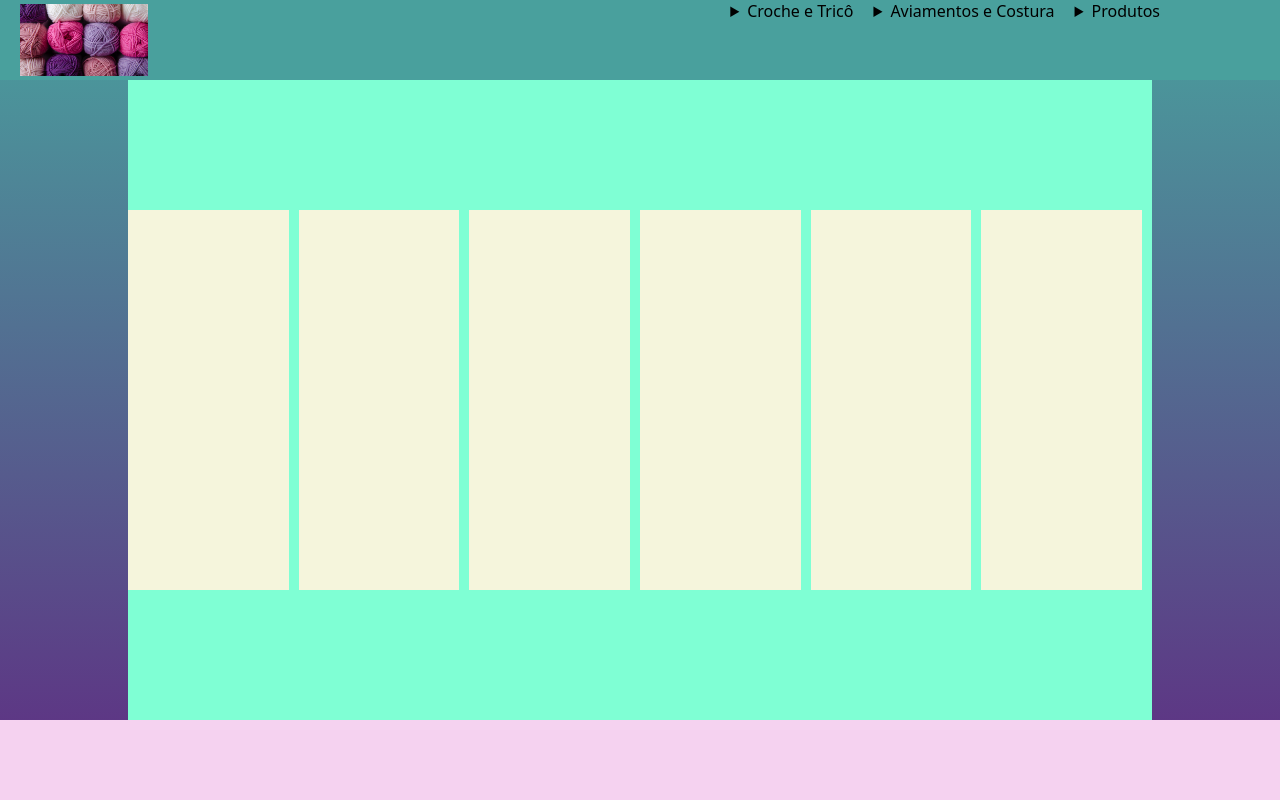
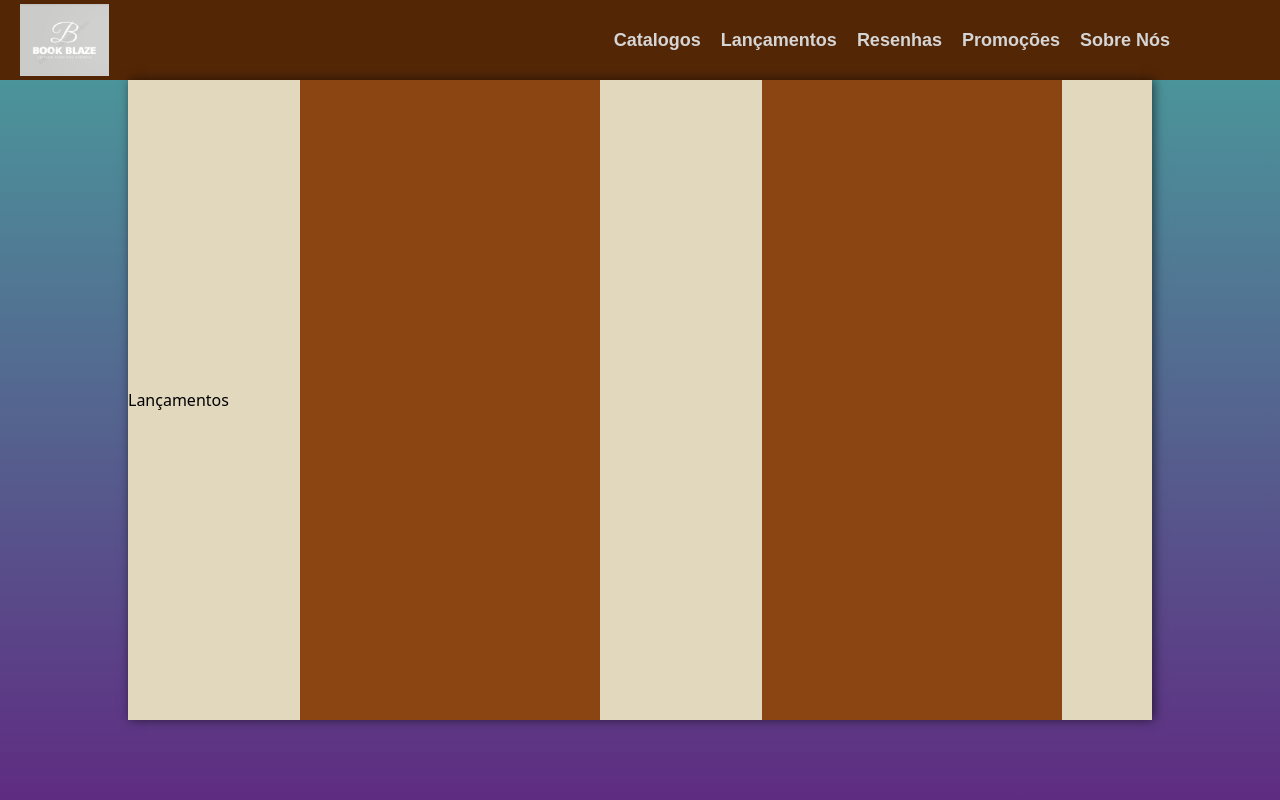
Before and after one commit to davipadilha19/Desenvolvimento-Front-end, a plain HTML site: page menu.html in a window 1280 px wide. Drawn offline with Linux system fonts and the light colour scheme.

Commit message:
Add files via upload

```diff
--- a/media-query.css
+++ b/media-query.css
@@ -61,6 +61,9 @@
     body{
         background-image: linear-gradient(to top, #5f2c82, #49a09d);
 
+    }
+    #bodyMenu{
+        background-color: #EFF5FB;
     }
 
     #login{
@@ -145,7 +148,7 @@
     }
 
     .navbar{
-        background-color: #49a09d;
+        background-color: #532606;
         height: 10vh;
         width: auto;
         display: flex;
@@ -155,28 +158,30 @@
         display: flex;
         justify-content: space-between;
         margin-right: 100px;
+        align-items: center;
     }
-    summary{
-        margin-right: 20px;
+    .bar > a{
+        margin-inline: 10px;
+        text-decoration: none;
+        color: rgb(213, 213, 213);
+        font-weight: 700;
+        font: bold 18px arial;
     }
-    .options:hover{
-        background-color: #f5d2f0;
-        width: 90vw;
-        height: 30vh;
-        position: absolute;
-        top: calc(10vh+20px);
-        left: 50px;
-        text-align: center;
-    }
-
     .menu{
-        background-color: aquamarine;
+        background-color: #e2d8be;
         height: 80vh;
         width: 80vw;
         margin: auto;
         display: flex;
         justify-content: center;
         align-items: center;
+        box-shadow: 2px 0px 10px rgba(0, 0, 0, 0.569);
+        overflow: hidden;
+    }
+    .div-cont{
+        display: flex;
+        flex-wrap: wrap;
+        justify-content: center;
 
     }
     .logo{
@@ -190,9 +195,9 @@
     }
 
     .container{
-        background-color: beige;
-        height: 380px;
-        width: 450px;
+        background-color: #8B4513;
+        height: 200px;
+        width: 300px;
         margin-right: 10px;
         /* display: inline-flex;
         flex-wrap: wrap;
@@ -204,8 +209,11 @@
         flex-wrap: wrap;
         text-align: center; */
     }
+    .container:first-child{
+        margin-left: 10px;
+    }
     .rodape{
-        background-color: #f5d2f0;
+        background-color: #726a53;
 
         height: 10vh;
         width: auto;
--- a/menu.html
+++ b/menu.html
@@ -7,67 +7,39 @@
     <link rel="stylesheet" href="media-query.css">
     <title>Menu</title>
 </head>
-<body>
+<body id="bodyMenu">
     <nav class="navbar">
         <div class="logo">
-            <img id="imglogo" src="fundo.jpg" alt="">
+            <img id="imglogo" src="logo.png">
         </div>
         <div class="bar">
-            <details>
-            <summary>Croche e Tricô</summary>
-                    <ul>
-                        <li>
-                            Novelos de Lã
-                        </li>
-                        <li>
-                            Agulhas
-                        </li>
-                    </ul>
-                </details>
-            <details>
-                <summary>Aviamentos e Costura</summary>
-                    <ul>
-                        <li>
-                            Novelos de Lã
-                        </li>
-                        <li>
-                            Agulhas
-                        </li>
-                    </ul>
-            </details>
-
-            <details><summary>Produtos</summary>
-                    <ul>
-                        <li>
-                            Amigurumi
-                        </li>
-                        <li>
-                            Roupas
-                        </li>
-                        <li>
-                            Meias
-                        </li>
-                        <li>
-                            Toucas e Cachecois
-                        </li>
-                    </ul>
-                </details>
+            <a href="#">Catalogos</a>
+            <a href="#">Lançamentos</a>
+            <a href="#">Resenhas</a>
+            <a href="#">Promoções</a>
+            <a href="#">Sobre Nós</a>
         </div>
     </nav>
     <section class="menu">
+        <p>Lançamentos</p>
+        <div class="div-cont">
         <div class="container"></div>
         <div class="container"></div>
         <div class="container"></div>
-
         <div class="container"></div>
         <div class="container"></div>
         <div class="container"></div>
+        </div>
 
-
-        <!-- <div class="container"></div>
+        <div class="div-cont">
+        <p>Promoções</p>
         <div class="container"></div>
-        <div class="container"></div> -->
-    </section>
+        <div class="container"></div>
+        <div class="container"></div>
+        <div class="container"></div>
+        <div class="container"></div>
+        <div class="container"></div>
+        </div>
 
     <footer class="rodape">
 
```
Also changed, not shown: logo.png (added).
